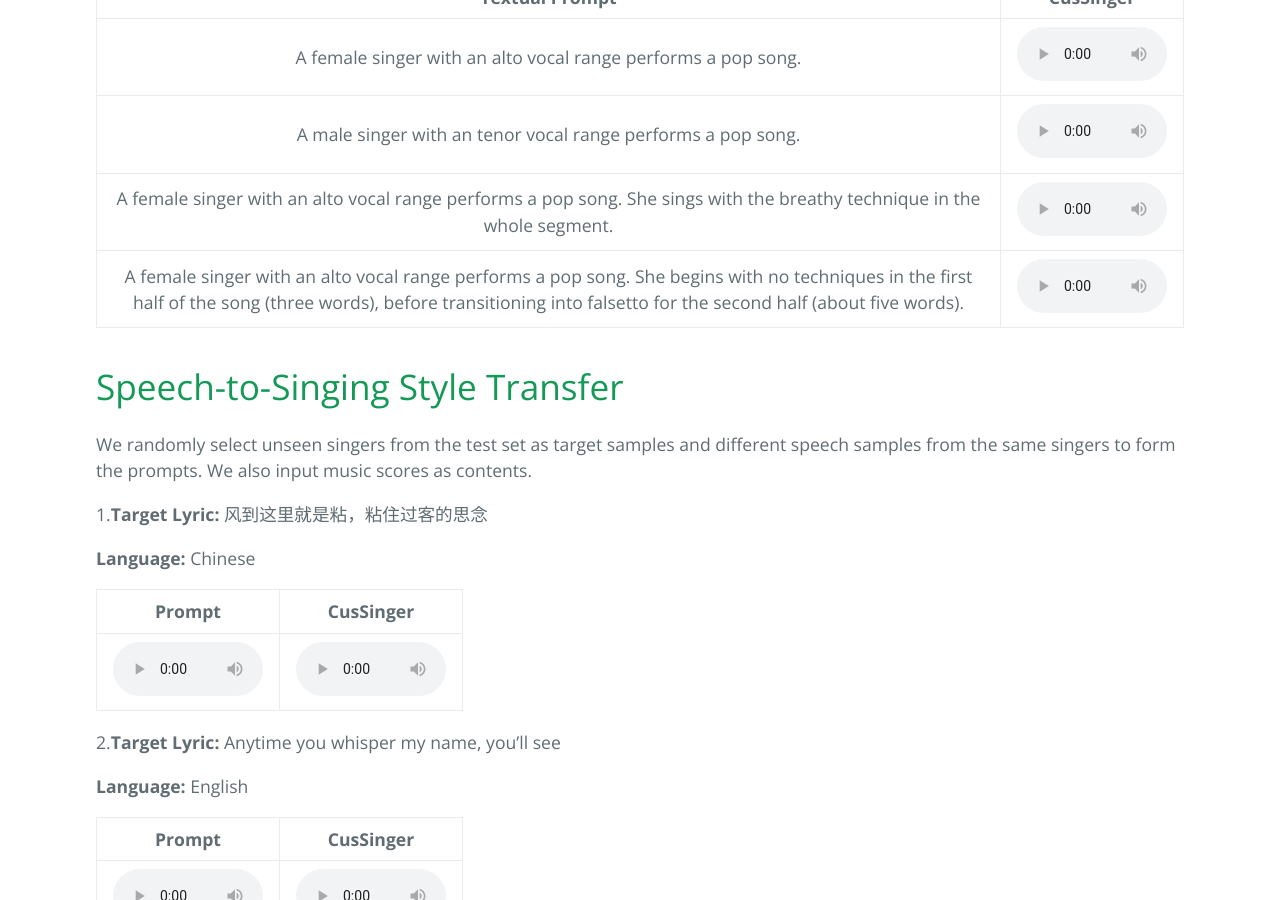
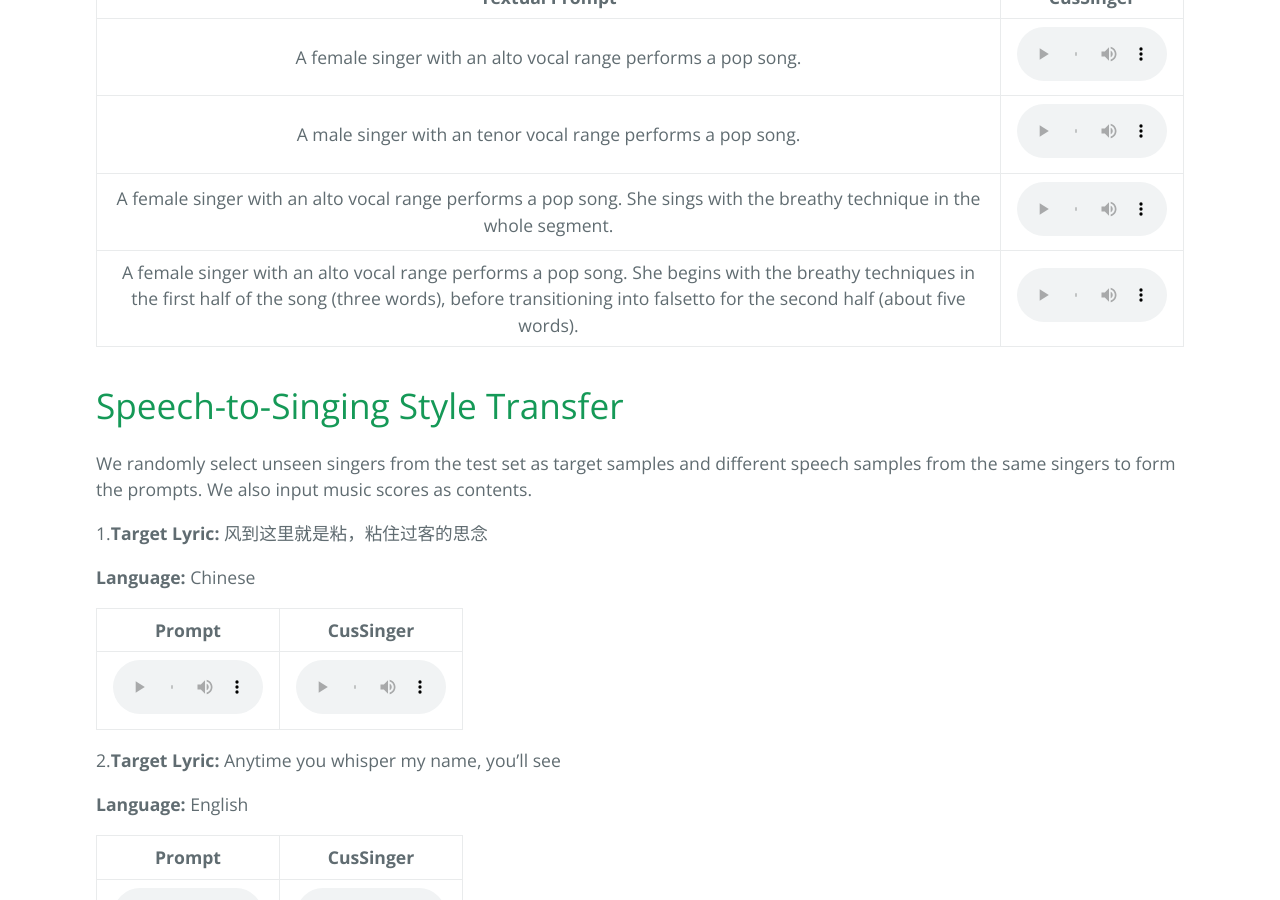
Before and after one commit to StyleAudio/Sample, a Jekyll site: the page built from index.md, in a window 1280 px wide and 900 px high, scrolled down 4419 px. Built offline with Jekyll 4.4.1, drawn with Linux system fonts in a browser that asks for light colours; our own code applies the rules of GitHub Pages for plain Markdown files; the repository's description, which GitHub fills in, is left out.

Commit message:
Update index.md

```diff
--- a/index.md
+++ b/index.md
@@ -311,7 +311,7 @@
 	</tbody>
 	<tbody>
 		<tr>
-			<th style='text-align: center; font-weight: normal;'>A female singer with an alto vocal range performs a pop song. She begins with no techniques in the first half of the song (three words), before transitioning into falsetto for the second half (about five words).</th>
+			<th style='text-align: center; font-weight: normal;'>A female singer with an alto vocal range performs a pop song. She begins with the breathy techniques in the first half of the song (three words), before transitioning into falsetto for the second half (about five words).</th>
 			<td style='text-align: center'><audio controls style='width: 150px;'><source src='wavs/unsc/004.wav' type='audio/wav'></audio></td>
 		</tr>
 	</tbody>
```
